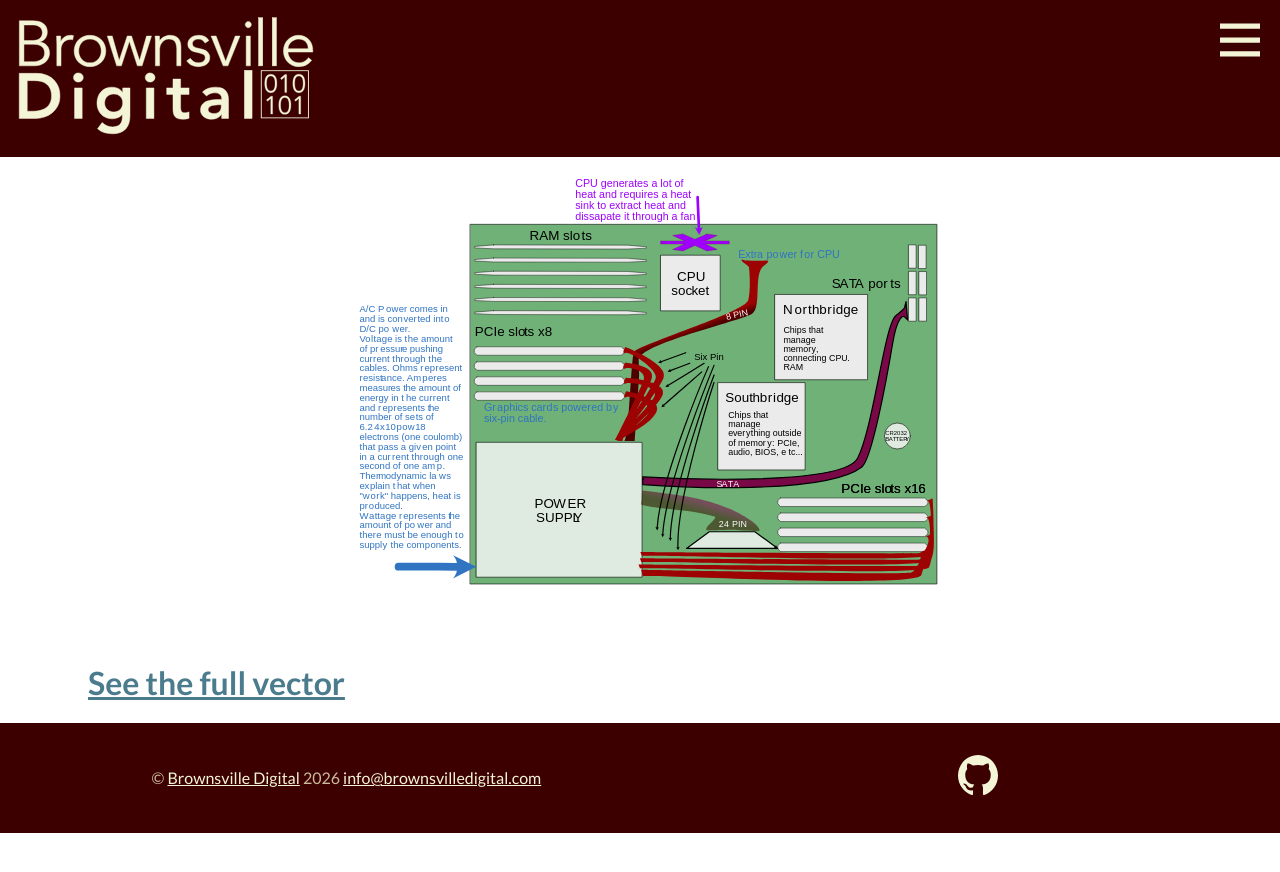
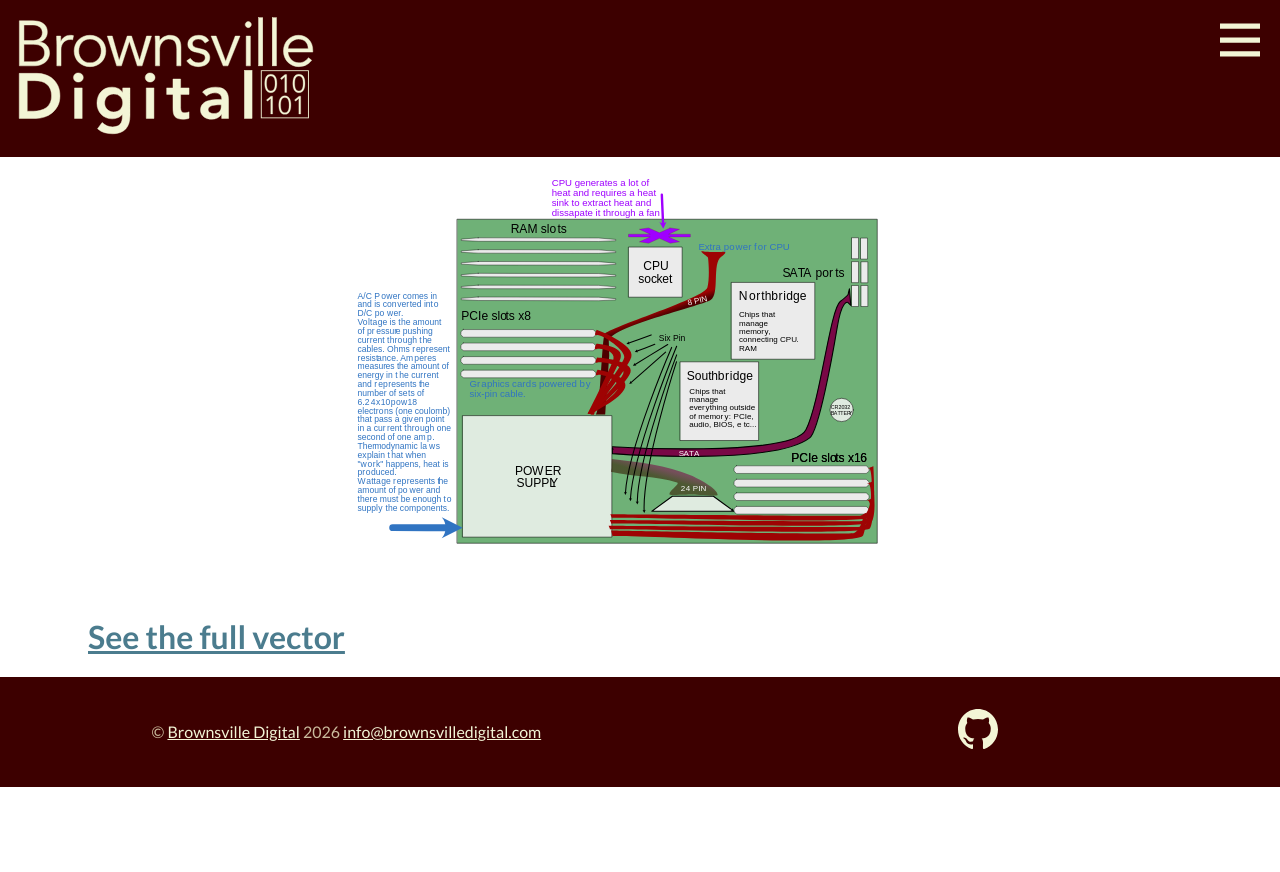
Before and after one commit to Brownsville-Digital/website, a Jekyll site: the page built from _posts/2026-07-18-power-and-cooling.md, in a window 1280 px wide. Shown: the top 872 px of the page. Built offline with Jekyll 4.4.1, drawn with Linux system fonts in a browser that asks for light colours.

```diff
--- a/styles/main.css
+++ b/styles/main.css
@@ -47,6 +47,11 @@ h2 {
 h3 {
   font-size: 1.5em;
   font-weight: 700;
+}
+
+img {
+  max-width: 90%;
+  height: auto;
 }
 
 body.hero h2,
```
Also changed, not shown: _posts/2026-07-23-cpu-multithreading-and-time.md (+1 -1 lines), images/posts/cpu-and-time-terminal.png (added).
